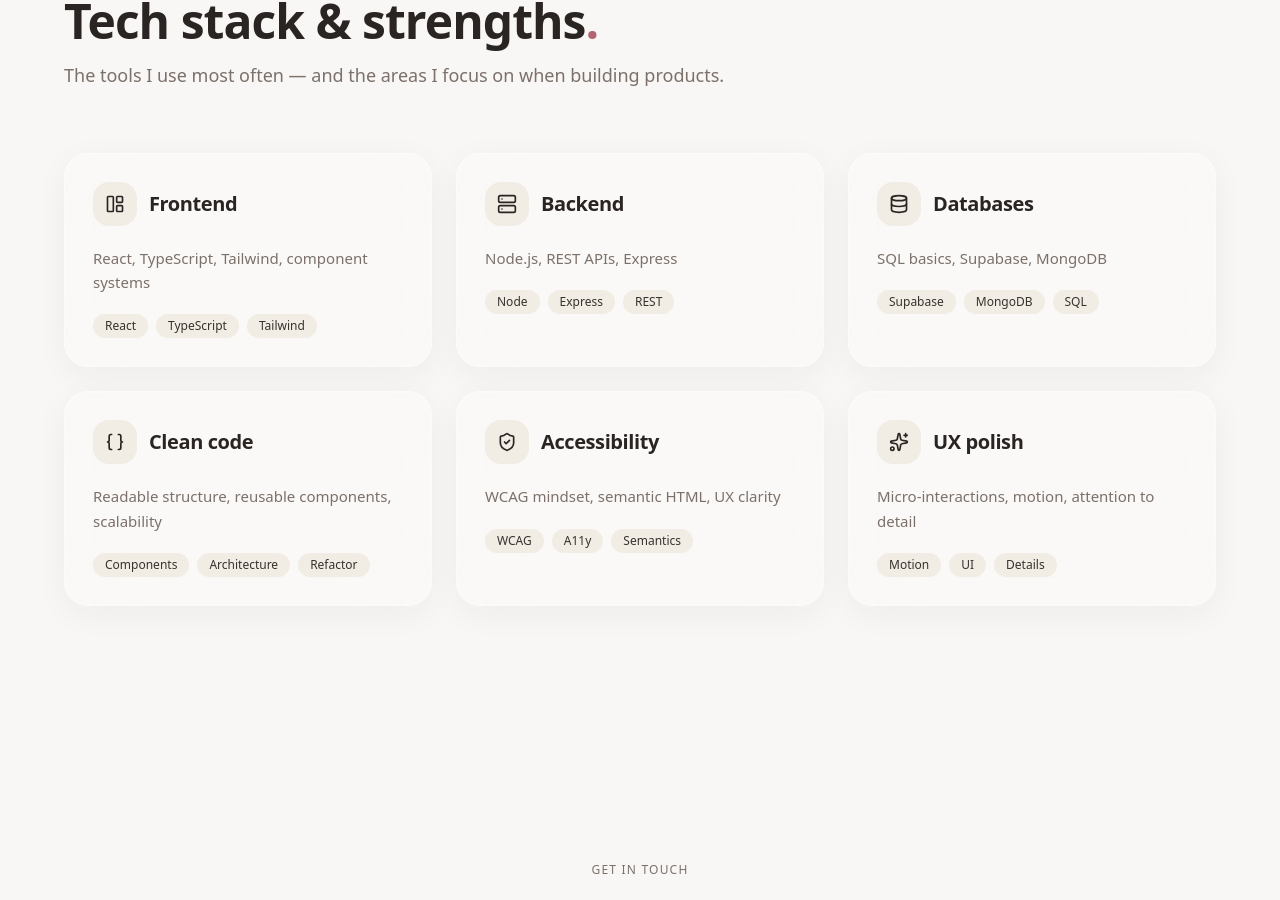
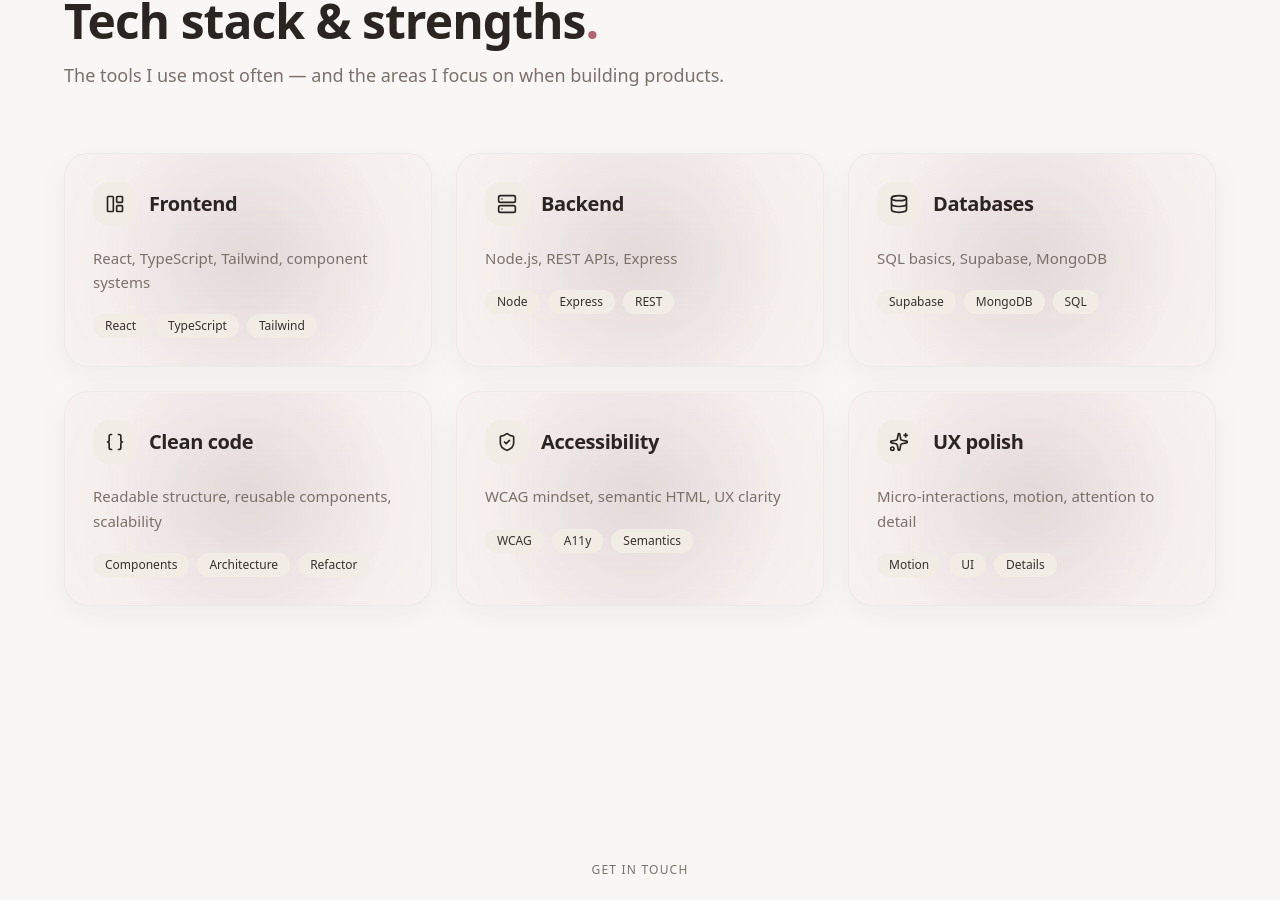
Before and after one commit to linneanore/portfolio-1, a React (Vite) app: page / in a window 1280 px wide. Shown: the part 2665-3565 px from the top of the page. Built offline with nearby package versions, Linux system fonts and the light colour scheme.

Commit message:
feat(ui): add micro-interactions to tech stack cards

```diff
--- a/src/components/TechStack.tsx
+++ b/src/components/TechStack.tsx
@@ -1,4 +1,11 @@
-import { motion } from "framer-motion";
+import {
+  motion,
+  useMotionValue,
+  useReducedMotion,
+  useSpring,
+  useTransform,
+} from "framer-motion";
+import { useRef } from "react";
 import {
   LayoutPanelLeft,
   Server,
@@ -9,7 +16,23 @@ import {
 } from "lucide-react";
 import { useLanguage } from "@/context/language-context";
 
-const items = [
+type Translation = {
+  tech: {
+    label: string;
+    title: string;
+    dot: string;
+    intro: string;
+  };
+};
+
+type TechItem = {
+  icon: React.ComponentType<{ className?: string }>;
+  title: string;
+  text: string;
+  tags: string[];
+};
+
+const items: TechItem[] = [
   {
     icon: LayoutPanelLeft,
     title: "Frontend",
@@ -49,7 +72,8 @@ const items = [
 ];
 
 export default function TechStack() {
-  const { t } = useLanguage();
+  const { t } = useLanguage() as { t: Translation };
+  const reduceMotion = useReducedMotion();
 
   return (
     <section className="relative overflow-hidden">
@@ -72,46 +96,135 @@ export default function TechStack() {
 
         {/* Cards */}
         <div className="grid grid-cols-1 md:grid-cols-2 lg:grid-cols-3 gap-4 md:gap-6">
-          {items.map((it, i) => {
-            const Icon = it.icon;
+          {items.map((it) => (
+            <TechCard key={it.title} item={it} reduceMotion={!!reduceMotion} />
+          ))}
+        </div>
+      </div>
+    </section>
+  );
+}
+
+function TechCard({ item, reduceMotion }: { item: TechItem; reduceMotion: boolean }) {
+  const cardRef = useRef<HTMLDivElement | null>(null);
+
+  const mx = useMotionValue(50);
+  const my = useMotionValue(50);
+
+  const tiltX = useSpring(useMotionValue(0), { stiffness: 180, damping: 18 });
+  const tiltY = useSpring(useMotionValue(0), { stiffness: 180, damping: 18 });
+
+  const glow = useTransform(
+    [mx, my],
+    ([x, y]) =>
+      `radial-gradient(520px circle at ${x}% ${y}%, hsl(var(--primary) / 0.14), transparent 58%)`
+  );
+
+  const shine = useTransform(
+    [mx, my],
+    ([x, y]) =>
+      `radial-gradient(260px circle at ${x}% ${y}%, hsl(var(--foreground) / 0.10), transparent 58%)`
+  );
+
+  const handleMove: React.MouseEventHandler<HTMLDivElement> = (e) => {
+    if (reduceMotion) return;
+    const el = cardRef.current;
+    if (!el) return;
+
+    const rect = el.getBoundingClientRect();
+    const px = ((e.clientX - rect.left) / rect.width) * 100;
+    const py = ((e.clientY - rect.top) / rect.height) * 100;
+
+    mx.set(px);
+    my.set(py);
+
+
+    const dx = px - 50;
+    const dy = py - 50;
+
+    tiltX.set((-dy / 50) * 3.5);
+    tiltY.set((dx / 50) * 5);
+  };
+
+  const handleLeave = () => {
+    if (reduceMotion) return;
+    tiltX.set(0);
+    tiltY.set(0);
+    mx.set(50);
+    my.set(50);
+  };
+
+  const Icon = item.icon;
+
   return (
     <motion.article
-                key={it.title}
-                initial={{ opacity: 0, y: 18 }}
-                whileInView={{ opacity: 1, y: 0 }}
-                viewport={{ once: true }}
-                transition={{ duration: 0.45, delay: i * 0.06 }}
-                className="glass-strong rounded-3xl p-6 md:p-7 flex flex-col gap-5"
+      ref={cardRef}
+      onMouseMove={handleMove}
+      onMouseLeave={handleLeave}
+      whileHover={reduceMotion ? undefined : { y: -5 }}
+      transition={{ type: "spring", stiffness: 220, damping: 18 }}
+      className={[
+        "relative",
+        "glass-strong rounded-3xl p-6 md:p-7",
+        "border border-border/60",
+        "overflow-hidden",
+        "flex flex-col gap-5",
+      ].join(" ")}
+      style={
+        reduceMotion
+          ? undefined
+          : {
+              transformStyle: "preserve-3d",
+              rotateX: tiltX,
+              rotateY: tiltY,
+            }
+      }
     >
+      {/* Glow-follow layers */}
+      {!reduceMotion && (
+        <>
+          <motion.div
+            aria-hidden
+            className="pointer-events-none absolute inset-0"
+            style={{ background: glow }}
+          />
+          <motion.div
+            aria-hidden
+            className="pointer-events-none absolute inset-0 opacity-60"
+            style={{ background: shine }}
+          />
+        </>
+      )}
+
+      {/* Border highlight */}
+      <div className="pointer-events-none absolute inset-0 rounded-3xl ring-1 ring-transparent hover:ring-primary/18 transition" />
+
+      <div className="relative z-10 flex flex-col gap-5">
         <div className="flex items-center gap-3">
           <div className="w-11 h-11 rounded-2xl bg-secondary flex items-center justify-center">
             <Icon className="w-5 h-5" />
           </div>
 
           <h3 className="font-display font-bold text-lg md:text-xl">
-                    {it.title}
+            {item.title}
           </h3>
         </div>
 
         <p className="text-sm md:text-[15px] text-muted-foreground leading-relaxed">
-                  {it.text}
+          {item.text}
         </p>
 
         <div className="flex flex-wrap gap-2">
-                  {it.tags.map((tag) => (
+          {item.tags.map((tag) => (
             <span
               key={tag}
-                      className="text-xs px-3 py-1 rounded-full bg-secondary text-secondary-foreground"
+              className="text-xs px-3 py-1 rounded-full bg-secondary text-secondary-foreground transition-transform duration-300 hover:scale-[1.03]"
             >
               {tag}
             </span>
           ))}
         </div>
+      </div>
     </motion.article>
   );
-          })}
-        </div>
-      </div>
-    </section>
-  );
 }
```
Lines whose indentation alone changed are shown as unchanged.
